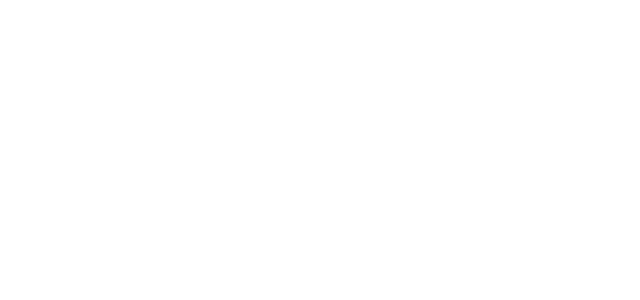
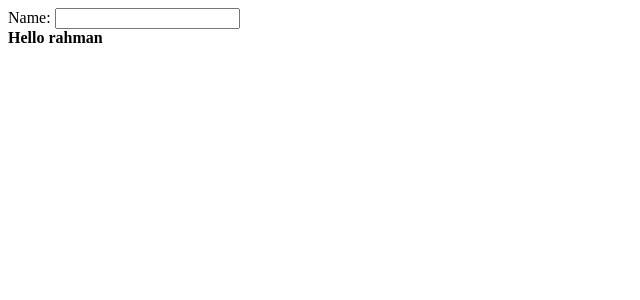
Before and after one commit to sahidrahman404/useEffect-Custom-Hook, a React (Vite) app: page / in a window 1280 px wide. Shown: the top 300 px of the page, without its empty margins (0-640 px from the left). Built offline with nearby package versions, Linux system fonts and the light colour scheme.

Commit message:
add useEffect to save the name value to the local storage

```diff
--- a/src/App.tsx
+++ b/src/App.tsx
@@ -1,5 +1,33 @@
-import { useState } from "react";
+import { ChangeEvent, FormEvent, useEffect, useState } from "react";
 
-function App() {}
+function Greeting({ initialName = "" }: { initialName?: string }) {
+  const [name, setName] = useState<string>(
+    window.localStorage.getItem("name") || initialName
+  );
+
+  useEffect(() => {
+    window.localStorage.setItem("name", name);
+  }, [name]);
+
+  const handleChange = (event: ChangeEvent<HTMLInputElement>) => {
+    setName(event.target.value);
+  };
+
+  return (
+    <div>
+      <form
+        onSubmit={(event: FormEvent<HTMLFormElement>) => event.preventDefault()}
+      >
+        <label htmlFor="name">Name: </label>
+        <input onChange={handleChange} id="name" />
+      </form>
+      {name ? <strong>Hello {name}</strong> : "Please type your name"}
+    </div>
+  );
+}
+
+function App() {
+  return <Greeting initialName="rahman" />;
+}
 
 export default App;
```
